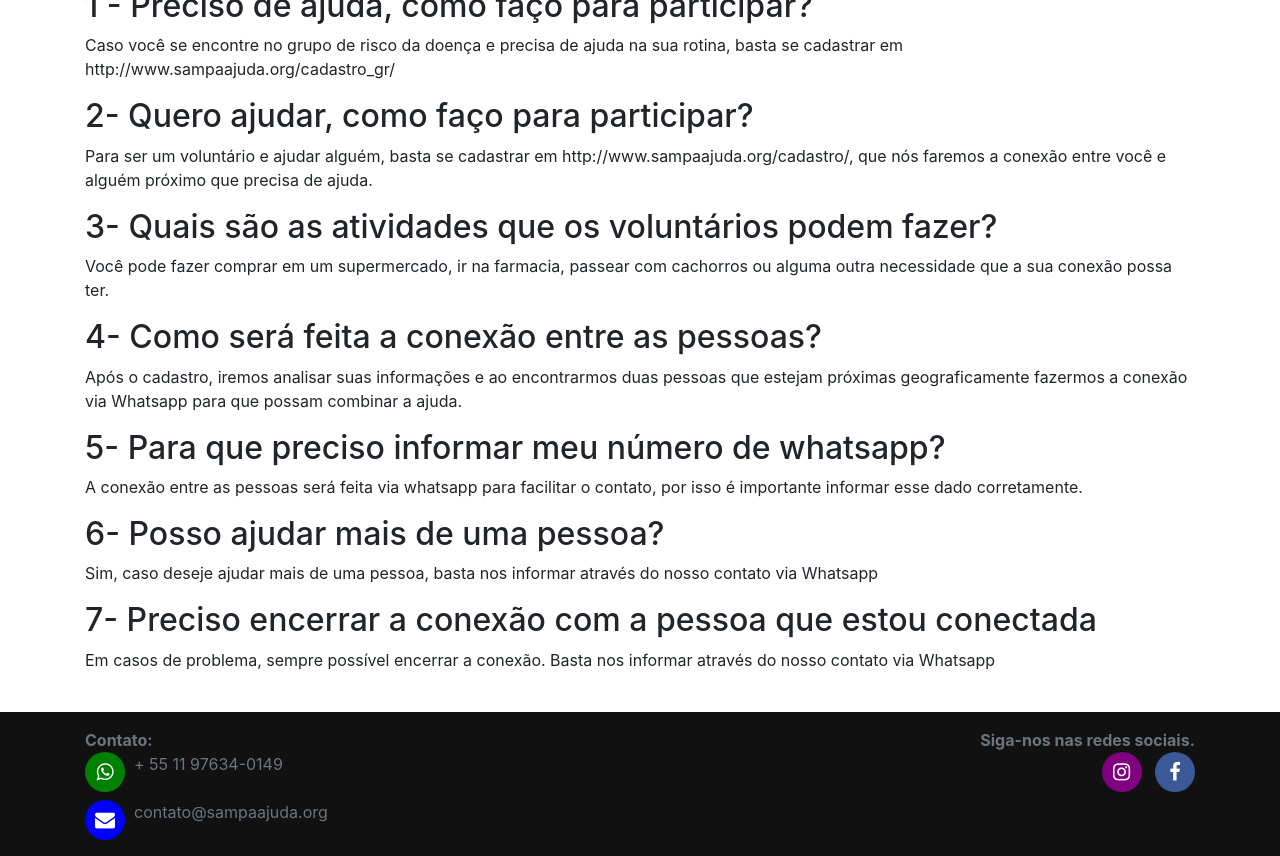
After one commit to festeves86/projetox_spajuda, a Django app: page /faq/ in a window 1280 px wide. The commit adds this page. Shown: the part 437-1293 px from the top of the page. Run offline with Django 3.2, Linux system fonts and the light colour scheme; some libraries are stand-ins or nearby versions.

Commit message:
versao_4_13_faq

```diff
--- a/meuApp/templates/base.html
+++ b/meuApp/templates/base.html
@@ -42,7 +42,8 @@
 
   <div class="collapse navbar-collapse" id="navbarSupportedContent">
     <ul class="navbar-nav mr-auto">
-        <a class="nav-link" href="{% url 'about' %}">Sobre</a>
+        <a class="nav-link" href="{% url 'sobre' %}">Sobre</a>
+        <a class="nav-link" href="{% url 'faq' %}">FAQ</a>
       </li>
     </ul>
 <!--     <form class="form-inline my-2 my-lg-0" method="POST">
--- /dev/null
+++ b/meuApp/templates/faq.html
@@ -0,0 +1,46 @@
+{% extends 'base.html' %}
+
+
+{% block title %}
+
+Sobre
+
+{% endblock %}
+
+
+
+
+{% block content %}
+
+
+
+<div class="container" >
+
+</br>
+
+<h2>1 - Preciso de ajuda, como faço para participar?</h1>
+<p>Caso você se encontre no grupo de risco da doença e precisa de ajuda na sua rotina, basta se cadastrar em http://www.sampaajuda.org/cadastro_gr/</p>
+
+<h2>2- Quero ajudar, como faço para participar?</h1>
+<p>Para ser um voluntário e ajudar alguém, basta se cadastrar em http://www.sampaajuda.org/cadastro/, que nós faremos a conexão entre você e alguém próximo que precisa de ajuda.</p>
+
+<h2>3- Quais são as atividades que os voluntários podem fazer?</h1>
+<p>Você pode fazer comprar em um supermercado, ir na farmacia, passear com cachorros ou alguma outra necessidade que a sua conexão possa ter.</p>
+
+<h2>4- Como será feita a conexão entre as pessoas?</h1>
+<p>Após o cadastro, iremos analisar suas informações e ao encontrarmos duas pessoas que estejam próximas geograficamente fazermos a conexão via Whatsapp para que possam combinar a ajuda.</p>
+
+<h2>5- Para que preciso informar meu número de whatsapp?</h1>
+<p>A conexão entre as pessoas será feita via whatsapp para facilitar o contato, por isso é importante informar esse dado corretamente.</p>
+
+<h2>6- Posso ajudar mais de uma pessoa?</h1>
+<p>Sim, caso deseje ajudar mais de uma pessoa, basta nos informar através do nosso contato via Whatsapp </p>
+
+<h2>7- Preciso encerrar a conexão com a pessoa que estou conectada</h1>
+<p>Em casos de problema, sempre possível encerrar a conexão. Basta nos informar através do nosso contato via Whatsapp </p>
+
+</br>
+
+</div>
+
+{% endblock %}
--- a/meuApp/templates/home.html
+++ b/meuApp/templates/home.html
@@ -16,18 +16,18 @@ To-do List
           <div class="col-md-3">
             <h1>Quero ajudar</h1>
             <p>Ajude uma pessoa no grupo de risco da pandemia a realizar tarefas simples  </p>
-            <p><a class="btn btn-secondary" href="{% url 'cadastro' %}" role="button">Cadastre-se »</a></p>
+            <p><a class="btn btn-secondary" href="{% url 'quero_ajudar' %}" role="button">Cadastre-se »</a></p>
           </div>
           <div class="col-md-4">
             <h1>Preciso de ajuda</h1>
             <p>Se voce é uma pessoa no grupo de risco para a pandemia, conecte-se com uma pessoa que possa ajudar você. </p>
-            <p><a class="btn btn-secondary" href="{% url 'cadastro_gr' %}" role="button">Cadastre-se »</a></p>
+            <p><a class="btn btn-secondary" href="{% url 'preciso_de_ajuda' %}" role="button">Cadastre-se »</a></p>
           </div>
 
 
         <hr>
 
- 		</div>
+</div>
 
 
 
--- a/meuApp/urls.py
+++ b/meuApp/urls.py
@@ -3,9 +3,10 @@ from . import views
 
 urlpatterns = [
 	path('',views.home, name='home'),
-	path('about/',views.about, name='about'),
-	path('cadastro/',views.cadastro, name='cadastro'),
-	path('cadastro_gr/',views.cadastro_gr, name='cadastro_gr'),
+	path('sobre/',views.sobre, name='sobre'),
+	path('faq/',views.faq, name='faq'),
+	path('quero_ajudar/',views.cadastro, name='quero_ajudar'),
+	path('preciso_de_ajuda/',views.cadastro_gr, name='preciso_de_ajuda'),
     path('como_funciona/',views.como_funciona, name='como_funciona'),
 	path('delete/<list_id>', views.delete, name='delete'),
 ]
--- a/meuApp/views.py
+++ b/meuApp/views.py
@@ -26,9 +26,13 @@ def home(request):
 	 		return render(request, 'home.html', {'all_items': all_items})
 
 
-def about(request):
+def sobre(request):
 	my_name = "SampaAjuda"
-	return render(request, 'about.html', {'name': my_name})
+	return render(request, 'sobre.html', {'name': my_name})
+
+def faq(request):
+	my_name = "SampaAjuda"
+	return render(request, 'faq.html', {'name': my_name})
 
 def como_funciona(request):
 	my_name = "SampaAjuda"
```
Also changed, not shown: meuApp/templates/about.html (deleted, +0 -18 lines), meuApp/templates/sobre.html (added, +37 -0 lines).
